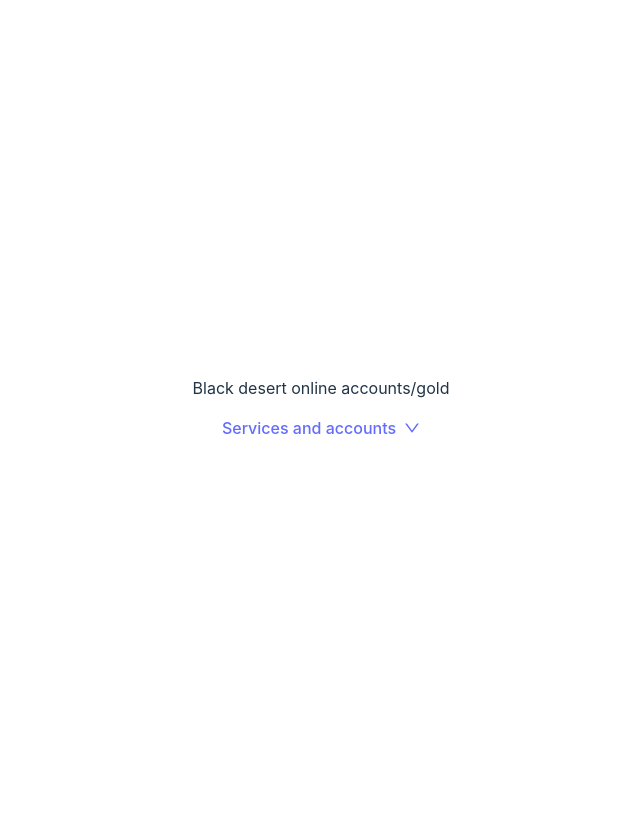
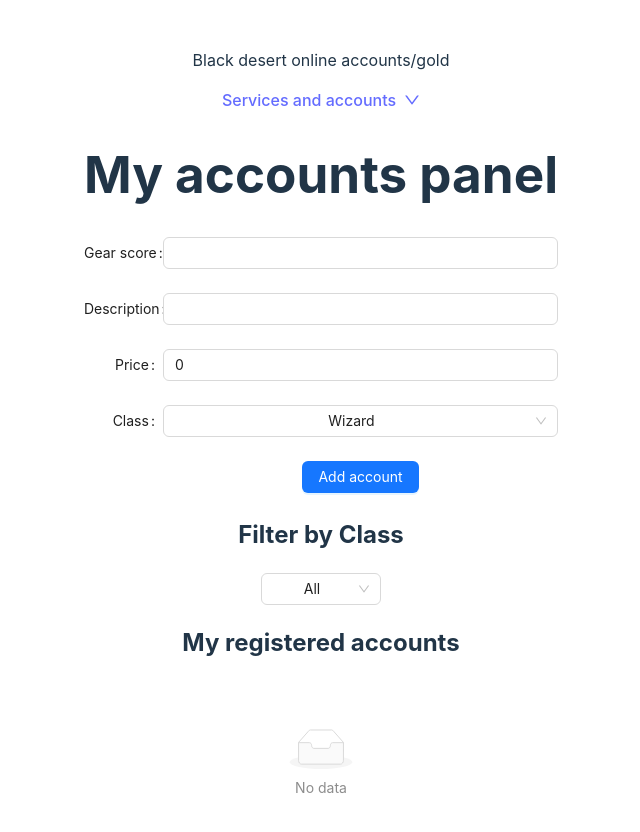
Before and after one commit to Znt77/Proyecto-react, a React (Vite) app: page / in a window 1280 px wide. Shown: the top 832 px of the page, without its empty margins (319-959 px from the left). Before the commit the page ends 800 px from the top, so only its background shows below. Built offline with nearby package versions, Linux system fonts and the light colour scheme.

Commit message:
Se hizo apartado para agregar productos

```diff
--- a/package.json
+++ b/package.json
@@ -10,9 +10,10 @@
     "preview": "vite preview"
   },
   "dependencies": {
-    "antd": "^5.9.4",
+    "antd": "^5.10.1",
     "react": "^18.2.0",
-    "react-dom": "^18.2.0"
+    "react-dom": "^18.2.0",
+    "react-router-dom": "^6.17.0"
   },
   "devDependencies": {
     "@types/react": "^18.2.15",
--- a/src/App.jsx
+++ b/src/App.jsx
@@ -1,11 +1,21 @@
 import './App.css'
 import NavBar from './components/navBar/navBar'
+import { Route, Routes, BrowserRouter } from 'react-router-dom'
+import ItemListContainer from './components/itemListContainer/itemListContainer'
+import AddAccount from './components/agregarcuenta/addaccount'
 
 function App() {
 
   return (
     <>
-      <NavBar />
+    <BrowserRouter>
+    <NavBar />
+    <Routes>
+      <Route exact path="/" element={<AddAccount />}/>
+      <Route exact path="/productos" element={<ItemListContainer />}/>
+      <Route exact path ="/manageaccounts" element={<AddAccount/> }/>
+    </Routes>
+    </BrowserRouter>
     </>
   )
 }
--- /dev/null
+++ b/src/components/agregarcuenta/addaccount.jsx
@@ -0,0 +1,120 @@
+import React, { useState, useEffect } from 'react';
+import { Input, Button, Select, Form, List, Card } from 'antd';
+
+const { Option } = Select;
+
+const clasesBDO = {
+    Class1: 'Wizard',
+    Class2: 'Witch',
+    Class3: 'Dark Knight',
+    Class4: 'Archer',
+    Class5: 'Warrior',
+};
+
+const layout = {
+    labelCol: { span: 4 },
+    wrapperCol: { span: 20 },
+};
+
+const tailLayout = {
+    wrapperCol: { offset: 4, span: 20 },
+};
+
+function AddAccount() {
+    const productosIniciales = JSON.parse(localStorage.getItem('products')) || [];
+    const [productList, setProductList] = useState(productosIniciales);
+    const [newProduct, setNewProduct] = useState({ name: '', description: '', price: 0, class: 'Class1' });
+    const [filtroClase, setFiltroClase] = useState('All');
+
+    const registrarNuevoProducto = () => {
+        if (newProduct.name) {
+            setProductList([...productList, newProduct]);
+            setNewProduct({ name: '', description: '', price: 0, class: 'Class1' });
+        }
+    };
+    const filtroProductos = filtroClase === 'All' ? productList : productList.filter(product => product.class === filtroClase);
+
+    useEffect(() => {
+        localStorage.setItem('products', JSON.stringify(productList));
+    }, [productList]);
+
+    return (
+        <div className="App">
+            <h1>My accounts panel</h1>
+            <Form {...layout}>
+                <Form.Item label="Gear score">
+                    <Input
+                        type="number"
+                        value={newProduct.name}
+                        onChange={(e) => setNewProduct({ ...newProduct, name: e.target.value })}
+                    />
+                </Form.Item>
+                <Form.Item label="Description">
+                    <Input
+                        value={newProduct.description}
+                        onChange={(e) => setNewProduct({ ...newProduct, description: e.target.value })}
+                    />
+                </Form.Item>
+                <Form.Item label="Price">
+                    <Input
+                        type="number"
+                        value={newProduct.price}
+                        onChange={(e) => setNewProduct({ ...newProduct, price: e.target.value })}
+                    />
+                </Form.Item>
+                <Form.Item label="Class">
+                    <Select
+                        value={newProduct.class}
+                        onChange={(value) => setNewProduct({ ...newProduct, class: value })}
+                    >
+                        {Object.keys(clasesBDO).map((classKey) => (
+                            <Option key={classKey} value={classKey}>
+                                {clasesBDO[classKey]}
+                            </Option>
+                        ))}
+                    </Select>
+                </Form.Item>
+                <Form.Item {...tailLayout}>
+                    <Button type="primary" onClick={registrarNuevoProducto}>
+                        Add account
+                    </Button>
+                </Form.Item>
+            </Form>
+            <div>
+                <h2>Filter by Class</h2>
+                <Select
+                    defaultValue="All"
+                    style={{ width: 120 }}
+                    onChange={(value) => setFiltroClase(value)}
+                >
+                    <Option value="All">All</Option>
+                    {Object.keys(clasesBDO).map((classKey) => (
+                        <Option key={classKey} value={classKey}>
+                            {clasesBDO[classKey]}
+                        </Option>
+                    ))}
+                </Select>
+            </div>
+            <div>
+                <h2>My registered accounts</h2>
+                <List
+                    grid={{ gutter: 16, column: 4 }}
+                    dataSource={filtroProductos}
+                    renderItem={(product, index) => (
+                        <List.Item>
+                            <Card
+                                title={`${product.name}GS`}
+                            >
+                                <p>{product.description}</p>
+                                <p>${product.price} USD</p>
+                                <p>{clasesBDO[product.class]}</p>
+                            </Card>
+                        </List.Item>
+                    )}
+                />
+            </div>
+        </div>
+    );
+}
+
+export default AddAccount;
--- a/src/components/itemListContainer/itemListContainer.jsx
+++ b/src/components/itemListContainer/itemListContainer.jsx
@@ -1,6 +1,6 @@
 import { useEffect } from "react";
 
-const ejerciciot = ({props}) => {
+const ItemListContainer = ({props}) => {
     const promesa = new Promise ((res, rej)=>{
         setTimeout(() => {
             const productos = [
@@ -21,6 +21,7 @@ const ejerciciot = ({props}) => {
         .then(res=> console.log(res))
         .catch(error=> console.error(error.message))
     })
+    return(productos)
 }
 
-export default ejerciciot
+            export default ItemListContainer
--- a/src/components/navBar/navBar.jsx
+++ b/src/components/navBar/navBar.jsx
@@ -5,7 +5,6 @@ import { Dropdown, Space } from 'antd';
 const items = [
     {
         key: '1',
-        type: 'group',
         label: 'Services',
         children: [
             {
@@ -20,125 +19,19 @@ const items = [
     },
     {
         key: '2',
-        label: 'Damage Reduction',
+        label: 'Accounts',
         children: [
             {
                 key: '2-1',
-                label: 'Archer',
+                label: 'Buy',
             },
             {
                 key: '2-2',
-                label: 'Berserker',
-            },
-            {
-                key: '2-3',
-                label: 'Dark Knight',
-            },
-            {
-                key: '2-4',
-                label: 'Drakania',
-            },
-            {
-                key: '2-5',
-                label: 'Guardiana',
-            },
-            {
-                key: '2-6',
-                label: 'Kunoichi',
-            },
-            {
-                key: '2-7',
-                label: 'Maehwa',
-            },
-            {
-                key: '2-8',
-                label: 'Kunoichi',
-            },
-            {
-                key: '2-9',
-                label: 'Nova',
-            },
-            {
-                key: '2-10',
-                label: 'Ranger',
-            },
-            {
-                key: '2-11',
-                label: 'Sage',
-            },
-            {
-                key: '2-12',
-                label: 'Sorceress',
-            },
-            {
-                key: '2-13',
-                label: 'Tamer',
-            },
-            {
-                key: '2-14',
-                label: 'Valkyrie',
-            },
-            {
-                key: '2-15',
-                label: 'Warrior',
-            },
-            {
-                key: '2-16',
-                label: 'Witch',
-            },
-            {
-                key: '2-17',
-                label: 'Wizard',
-            },
-            {
-                key: '2-18',
-                label: 'Woosa',
+                label: 'Sell',
             },
         ],
-    },
-    {
-        key: '3',
-        label: 'Evasión',
-        children: [
-            {
-                key: '3-1',
-                label: 'Corsair',
-            },
-            {
-                key: '3-2',
-                label: 'Hashashin',
-            },
-            {
-                key: '3-3',
-                label: 'Lahn',
-            },
-            {
-                key: '3-4',
-                label: 'Maegu',
-            },
-            {
-                key: '3-5',
-                label: 'Musa',
-            },
-            {
-                key: '3-6',
-                label: 'Mystic',
-            },
-            {
-                key: '3-7',
-                label: 'Ninja',
-            },
-            {
-                key: '3-8',
-                label: 'Shai',
-            },
-            {
-                key: '3-9',
-                label: 'Striker',
-            },
-        ],
-    },
-];
+    }
+]
 
 const navBar = () => {
     return (
--- a/src/components/saludoarray/saludoarray.jsx
+++ /dev/null
@@ -1,3 +0,0 @@
-const nombres = [Guido, Mariana, Josefina, Manuel]
-
-nombres.map((nombre) => console.log(`Hola, ${nombre}`))
```
Also changed, not shown: src/components/contador/contador.jsx (deleted, +0 -28 lines), src/components/saludo/saludo.jsx (deleted, +0 -23 lines), 1 other file (tests, documents, lock files or other folders).
